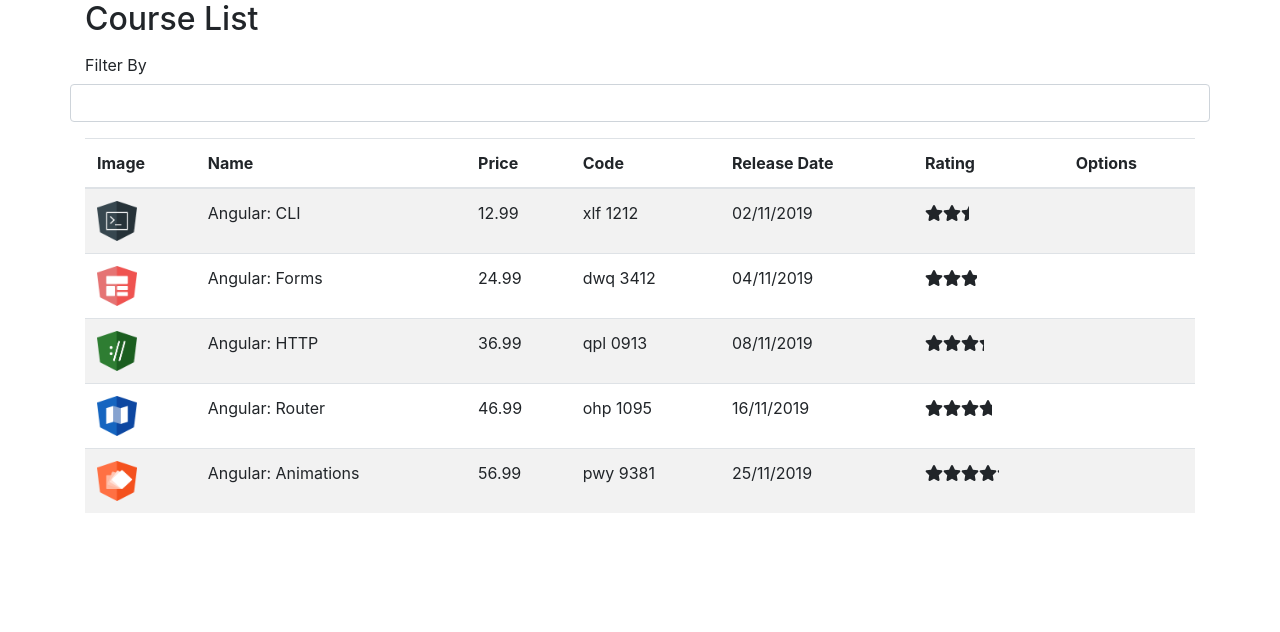
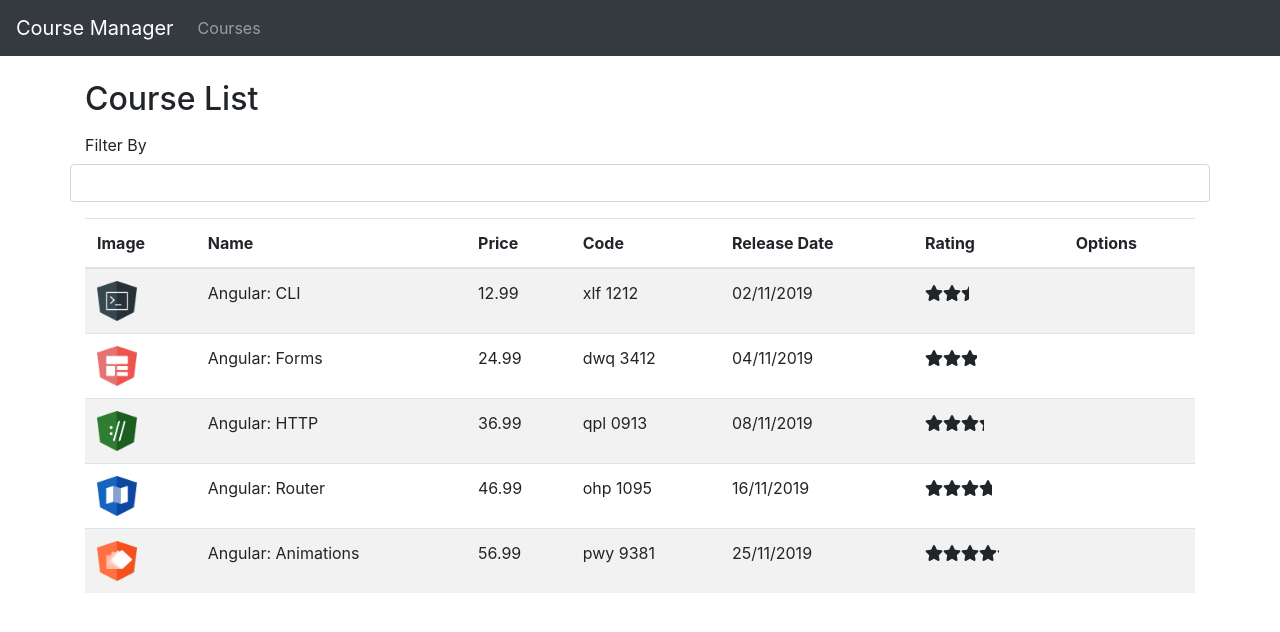
Before and after one commit to flaviohnm/course-manager, an Angular app: page /courses in a window 1280 px wide. Shown: the top 632 px of the page. Built offline with nearby package versions, Linux system fonts and the light colour scheme.

Commit message:
criação de rotas

```diff
--- /dev/null
+++ b/src/app/404/erro-404.component.html
@@ -0,0 +1 @@
+<h2>Erro 404</h2>
--- a/src/app/app.component.html
+++ b/src/app/app.component.html
@@ -1,5 +1,5 @@
-<div class="container">
+<app-nav-bar></app-nav-bar>
 
-  <app-course-list> </app-course-list>
-
+<div class="container mt-4">
+    <router-outlet></router-outlet>
 </div>
--- a/src/app/courses/course-list.component.ts
+++ b/src/app/courses/course-list.component.ts
@@ -7,7 +7,6 @@
 
 @Component({
 
-  selector: 'app-course-list',
   templateUrl: './course-list.component.html'
 
 })
--- /dev/null
+++ b/src/app/nav-bar/nav-bar.component.html
@@ -0,0 +1,16 @@
+<nav class="navbar navbar-expand-lg navbar-dark bg-dark">
+  <a  href="#" class="navbar-brand">Course Manager</a>
+
+  <button class="navbar-toggler" type="button" data-toggle="collapse" data-target="#navbarSupportedContent"
+    aria-controls="navbarSupportedContent" aria-expanded="false" aria-label="Toggle navigation">
+    <span class="navbar-toggler-icon"></span>
+  </button>
+
+  <div class="collapse navbar-collapse" id="navbarSupportedContent">
+    <ul class="navbar-nav mr-auto">
+      <li class="nav-item">
+        <a href="#" routerLinkActive="active" class="nav-link">Courses</a>
+      </li>
+    </ul>
+  </div>
+</nav>
```
Also changed, not shown: src/app/404/erro-404.component.ts (added, +12 -0 lines), src/app/app.module.ts (+17 -1 lines), src/app/nav-bar/nav-bar.component.ts (added, +12 -0 lines).
